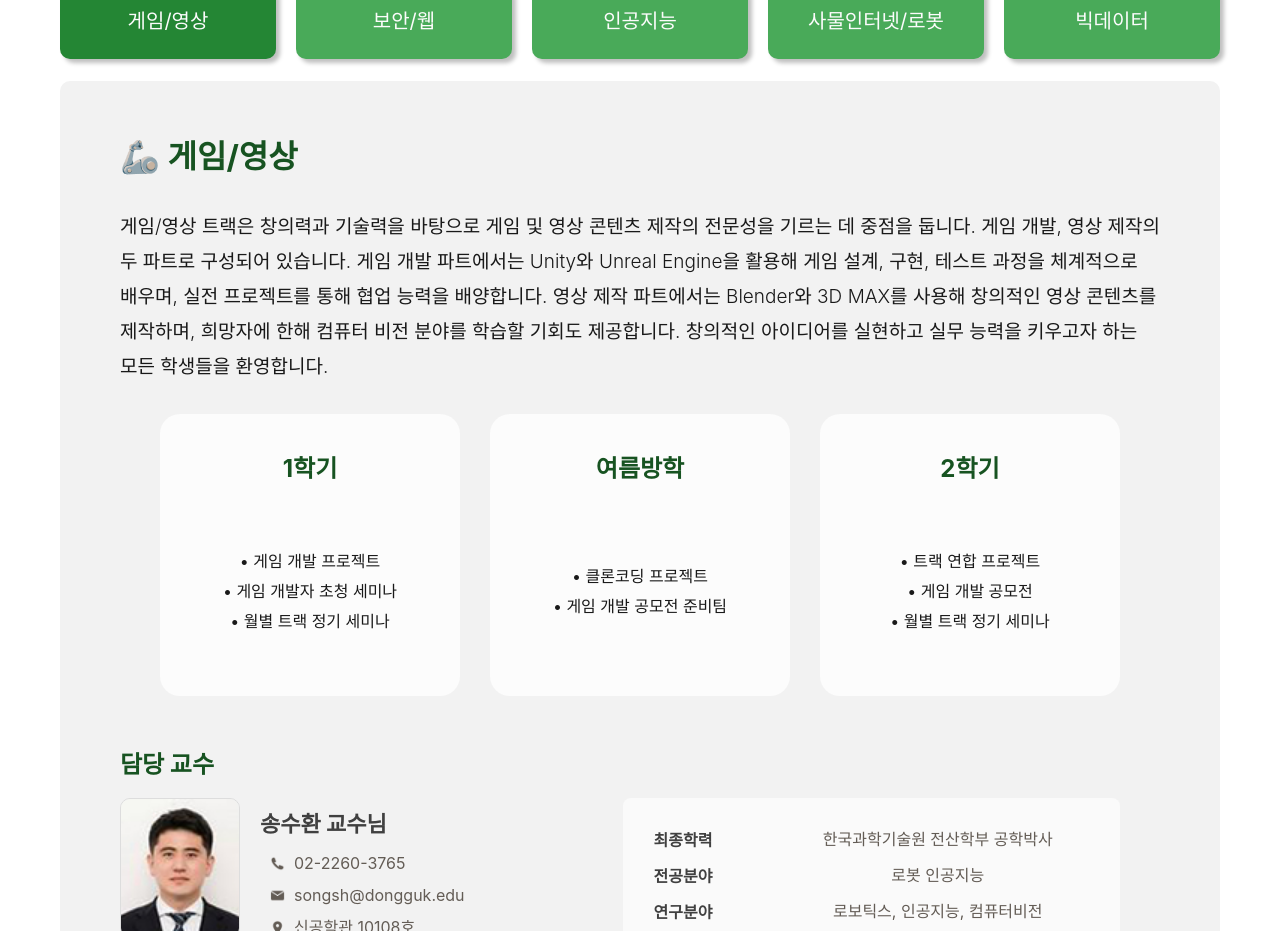
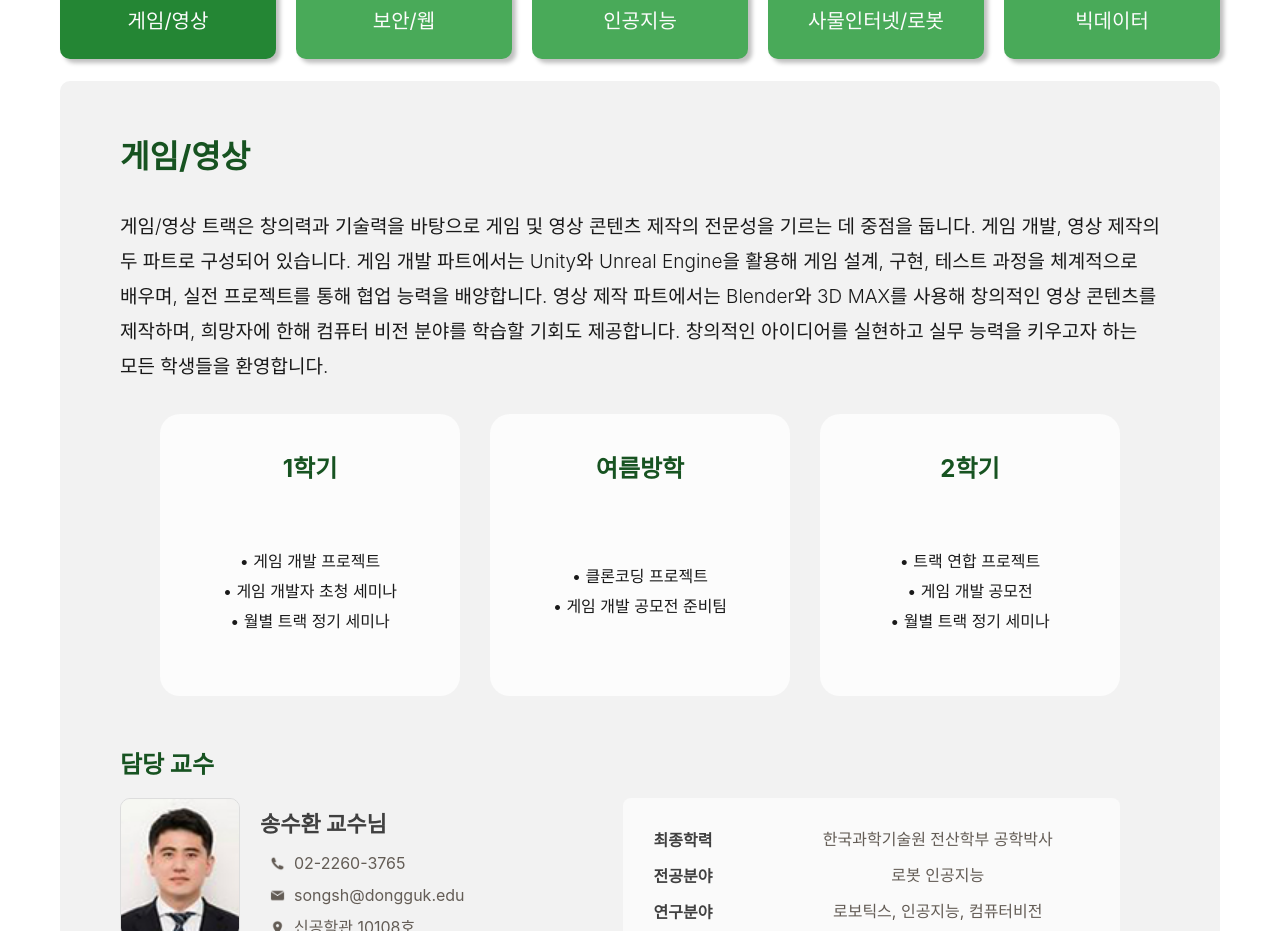
Before and after one commit to karpitony/monorepo-test, a React (Vite) app: page / in a window 1280 px wide. Shown: the part 1120-2051 px from the top of the page. Built offline with nearby package versions, Linux system fonts and the light colour scheme; a web font is replaced by a local one.

Commit message:
feat: 트랙 소개 파트 트랙 이름 앞에 아이콘 제거

```diff
--- a/src/pages/Main/Tracks/InfoBox.tsx
+++ b/src/pages/Main/Tracks/InfoBox.tsx
@@ -18,7 +18,7 @@ export default function InfoBox({ selectedTrack }: InfoBoxProps) {
 
       {/* 트랙 이름 + 소개 */}
       <S.TrackNameContainer>
-        <S.TrackName $isMobile={isMobile}>🦾 {selectedTrack.name}</S.TrackName>
+        <S.TrackName $isMobile={isMobile}>{selectedTrack.name}</S.TrackName>
       </S.TrackNameContainer>
       <S.TrackDescription $isMobile={isMobile}>{selectedTrack.description}</S.TrackDescription>
 
```
